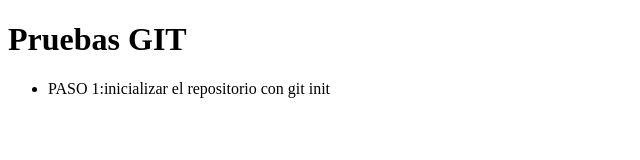
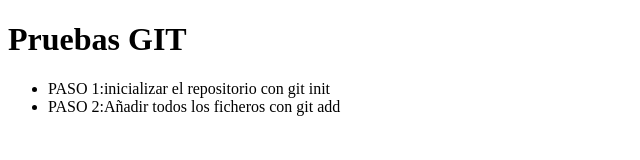
Before and after one commit to Belmarti/Belmonteonline, a plain HTML site: page index.html in a window 1280 px wide. Shown: the whole page, without its empty margins (0-640 px from the left). Drawn offline with Linux system fonts and the light colour scheme.

Commit message:
Añadir paso 2 y nuevo fichero

```diff
--- a/index.html
+++ b/index.html
@@ -9,6 +9,7 @@
     <h1>Pruebas GIT</h1>
     <ul>
         <li>PASO 1:inicializar el repositorio con git init</li>
+        <li>PASO 2:Añadir todos los ficheros con git add</li>
     </ul>
 </body>
 </html>
```
Also changed, not shown: 1 other file.
